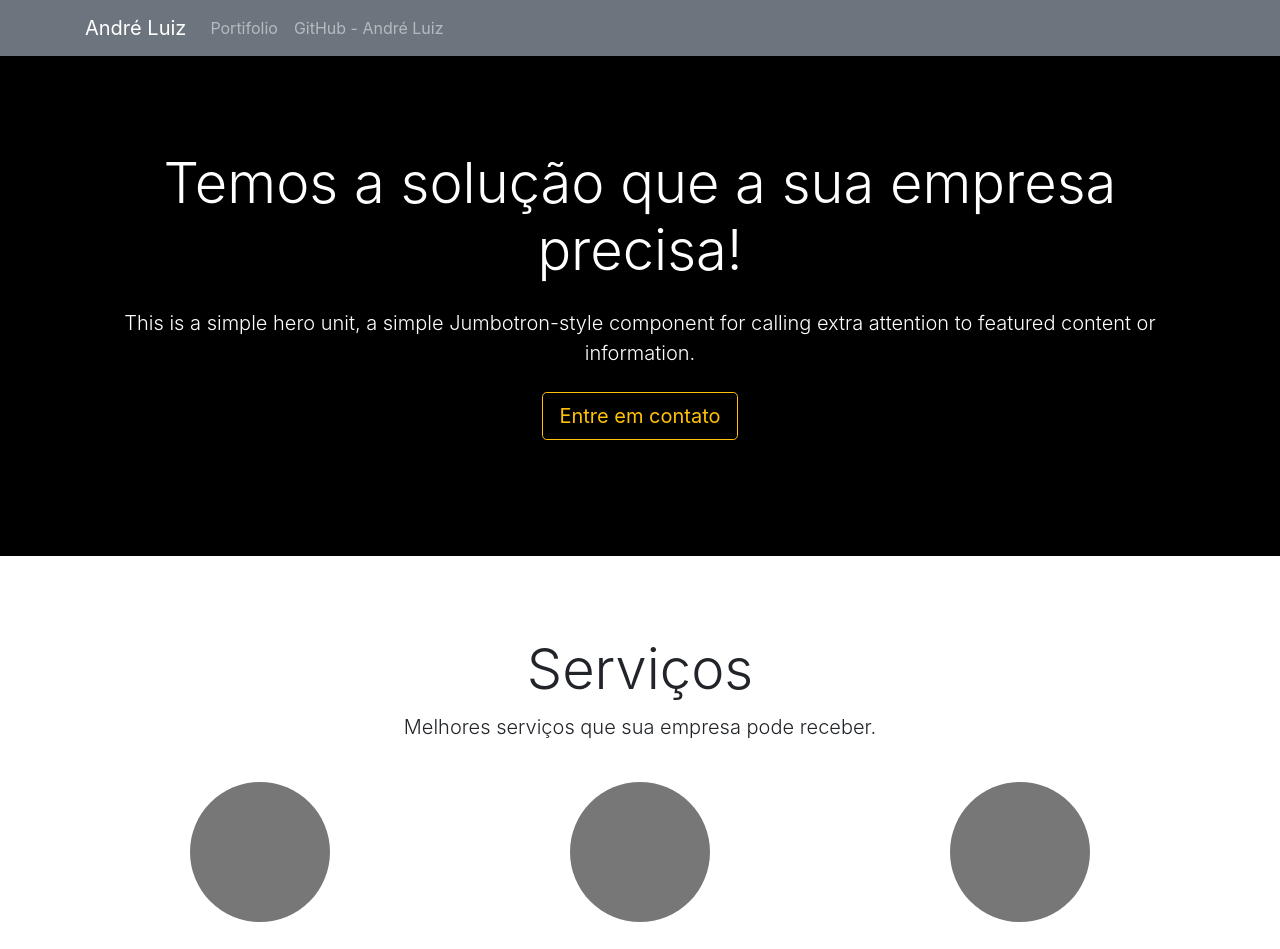
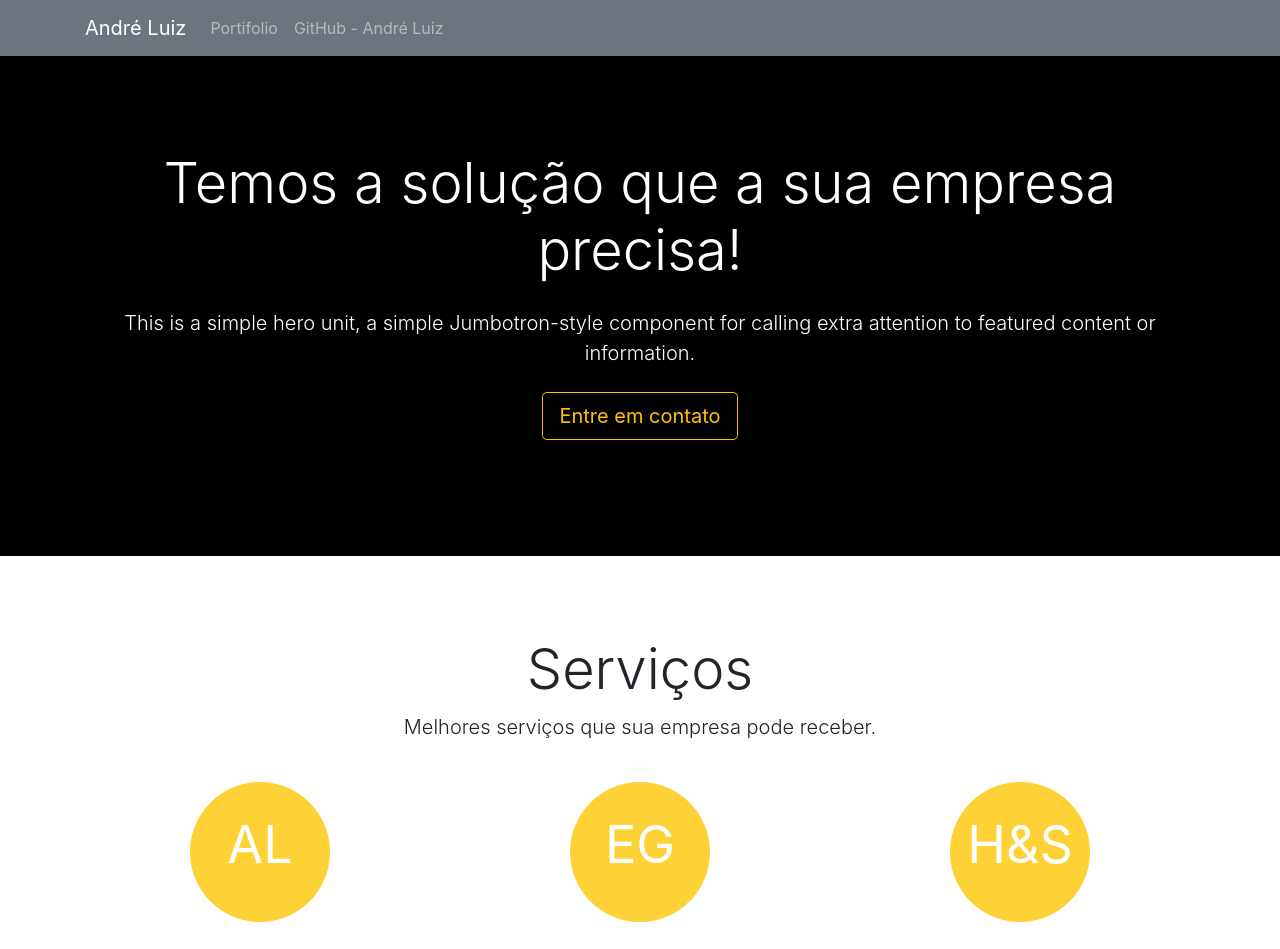
Before and after one commit to AndreLuizGomesPereira/next, a Next.js app: page / in a window 1280 px wide. Shown: the top 949 px of the page. Built offline with nearby package versions, Linux system fonts and the light colour scheme.

Commit message:
Adicionado Carrousel.

```diff
--- a/pages/index.js
+++ b/pages/index.js
@@ -60,6 +60,16 @@ function HomePage() {
     padding-top: 80px;
     padding-bottom: 80px;
     margin-bottom: 0rem !important;
+}.circulo{
+    width: 140px;
+    height: 140px;
+    background-color: #fed136;
+    font-size: 52px;
+    padding-top: 24px;
+    color: #fff;
+}.centralizar{
+    margin: 0 auto !important;
+    float: none !important;
 }`}</style>
                 <Container className="text-center">
                     <div>
@@ -68,17 +78,23 @@ function HomePage() {
                     </div>
                     <div class="row">
                         <div class="col-lg-4">
-                            <svg class="bd-placeholder-img rounded-circle" width="140" height="140" xmlns="http://www.w3.org/2000/svg" preserveAspectRatio="xMidYMid slice" focusable="false" role="img" aria-label="Placeholder: 140x140"><title>Placeholder</title><rect width="100%" height="100%" fill="#777" /><text x="50%" y="50%" fill="#777" dy=".3em">140x140</text></svg>
+                            <div className="rounded-circle circulo centralizar">
+                                <p>AL</p>
+                            </div>
                             <h2 className="mt-4 mb-4">Heading</h2>
                             <p>Donec sed odio dui. Etiam porta sem malesuada magna mollis euismod. Nullam id dolor id nibh ultricies vehicula ut id elit. Morbi leo risus, porta ac consectetur ac, vestibulum at eros. Praesent commodo cursus magna.</p>
                         </div>
                         <div class="col-lg-4">
-                            <svg class="bd-placeholder-img rounded-circle" width="140" height="140" xmlns="http://www.w3.org/2000/svg" preserveAspectRatio="xMidYMid slice" focusable="false" role="img" aria-label="Placeholder: 140x140"><title>Placeholder</title><rect width="100%" height="100%" fill="#777" /><text x="50%" y="50%" fill="#777" dy=".3em">140x140</text></svg>
+                            <div className="rounded-circle circulo centralizar">
+                                <p>EG</p>
+                            </div>
                             <h2 className="mt-4 mb-4">Heading</h2>
                             <p>Duis mollis, est non commodo luctus, nisi erat porttitor ligula, eget lacinia odio sem nec elit. Cras mattis consectetur purus sit amet fermentum. Fusce dapibus, tellus ac cursus commodo, tortor mauris condimentum nibh.</p>
                         </div>
                         <div class="col-lg-4">
-                            <svg class="bd-placeholder-img rounded-circle" width="140" height="140" xmlns="http://www.w3.org/2000/svg" preserveAspectRatio="xMidYMid slice" focusable="false" role="img" aria-label="Placeholder: 140x140"><title>Placeholder</title><rect width="100%" height="100%" fill="#777" /><text x="50%" y="50%" fill="#777" dy=".3em">140x140</text></svg>
+                            <div className="rounded-circle circulo centralizar">
+                                <p>H&S</p>
+                            </div>
                             <h2 className="mt-4 mb-4">Heading</h2>
                             <p>Donec sed odio dui. Cras justo odio, dapibus ac facilisis in, egestas eget quam. Vestibulum id ligula porta felis euismod semper. Fusce dapibus, tellus ac cursus commodo, tortor mauris condimentum nibh, ut fermentum massa justo sit amet risus.</p>
                         </div>
```
